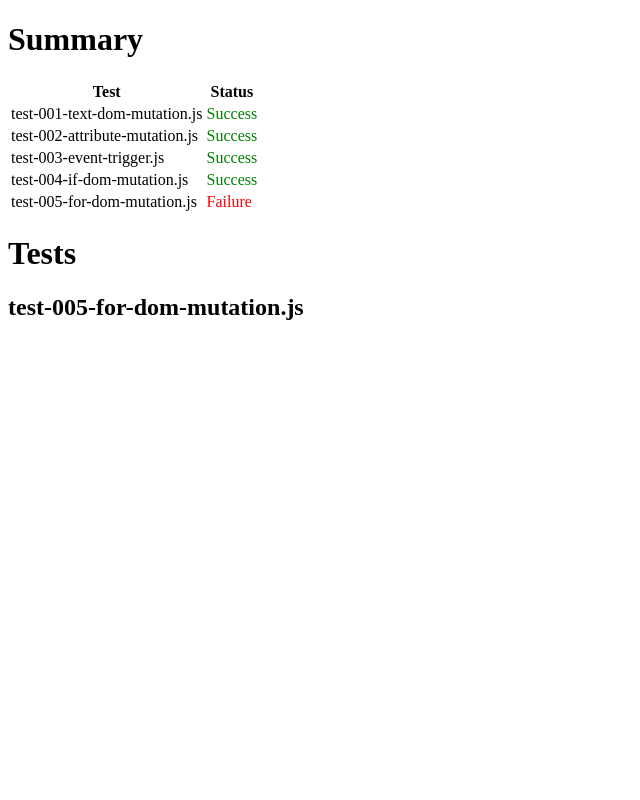
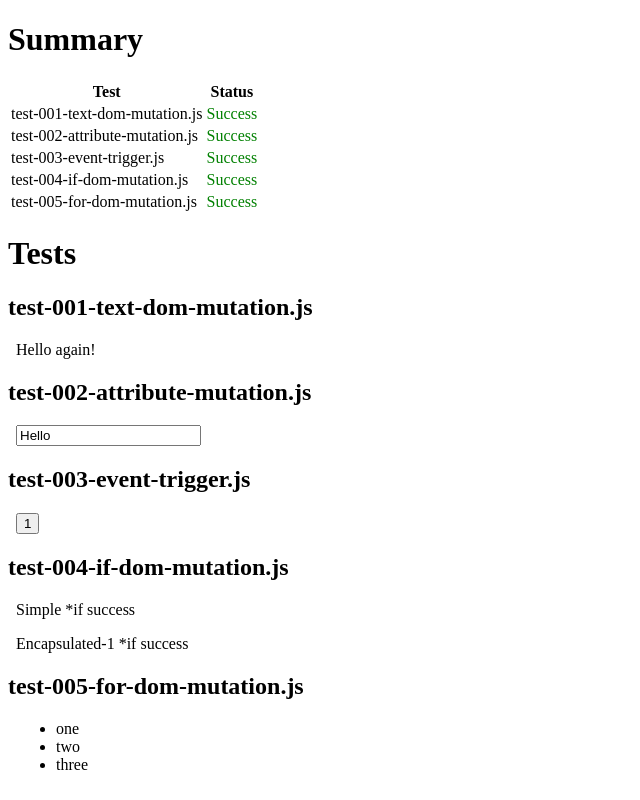
Before and after one commit to tentacularideas/lightelement, a plain HTML site: page tests/index.html in a window 1280 px wide. Shown: the whole page, without its empty margins (0-640 px from the left). Drawn offline with Linux system fonts and the light colour scheme.

Commit message:
feat: for dom mutation initial rendering

```diff
--- a/src/lightelement.js
+++ b/src/lightelement.js
@@ -77,19 +77,7 @@ class ReturnStatement extends Statement {
   }
 
   getDependencies() {
-    // Extract dependencies from statement by running it with a Proxy.
-    // WARNING: It only works with simple straightforward statements.
-    const dependencies = [];
-
-    (new Function(this._statement)).bind(new Proxy(this._target, {
-      get(target, property) {
-        dependencies.push(`this.${property}`);
-        //dependencies.push(property);
-        return target[property];
-      },
-    }))();
-
-    return dependencies;
+    return this._scope.getDependenciesFromStatement(this._statement);
   }
 
   resolve() {
@@ -256,8 +244,14 @@ class ForDomMutation extends DomMutation {
       const scope = this._scope.createVariation(this._statement.getVariableName(), item);
       LightElement.processDomNode(scope, this._lightElement, tag, false);
 
+      if (this._tags.length) {
+        this._tags[this._tags.length - 1].after(tag);
+      }
+      else {
+        this._hook.after(tag);
+      }
+
       this._tags.push(tag);
-      this._hook.after(tag);
     }
   }
 }
@@ -327,7 +321,36 @@ class Scope {
   }
 
   createStatement(body) {
-    return (new Function(body)).bind(this.#instance);
+    const variables = [];
+    for (let variable of this.#variables.keys()) {
+      // TODO: Escape "
+      variables.push(`const ${variable} = "${this.#variables.get(variable)}";`);
+    }
+    const functionBody = variables.join("") + body;
+    return (new Function(functionBody)).bind(this.#instance);
+  }
+
+  getDependenciesFromStatement(body) {
+    // Extract dependencies from statement by running it with a Proxy.
+    // WARNING: It only works with simple straightforward statements.
+    const dependencies = [];
+
+    const variables = [];
+    for (let variable of this.#variables.keys()) {
+      // TODO: Escape "
+      variables.push(`const ${variable} = "${this.#variables.get(variable)}";`);
+      dependencies.push(variable);
+    }
+    const functionBody = variables.join("") + body;
+
+    (new Function(functionBody)).bind(new Proxy(this.#instance, {
+      get(target, property) {
+        dependencies.push(`this.${property}`);
+        return target[property];
+      },
+    }))();
+
+    return dependencies;
   }
 
   createVariation(variable, value) {
--- a/tests/index.html
+++ b/tests/index.html
@@ -74,7 +74,7 @@
           const success = test.expect(rootNode);
           updateTestSummary(testName, success);
 
-          if (success || !keepSuccessfulTestOutputs) {
+          if (success && !keepSuccessfulTestOutputs) {
             rootNode.remove();
           }
         });
--- a/tests/test-005-for-dom-mutation.js
+++ b/tests/test-005-for-dom-mutation.js
@@ -28,7 +28,10 @@ function expect(rootNode) {
   const element0 = dom.querySelector("ul.not-empty li");
   const element1 = dom.querySelector("ul.empty li");
 
-  return !element1 && !!element0;
+  const notEmptyLi = Array.from(dom.querySelectorAll("ul.not-empty li"));
+  const success = notEmptyLi.map((node) => node.innerHTML).join("") == ["one", "two", "three"].join("");
+
+  return !element1 && !!element0 && success;
 }
 
 export {
```
